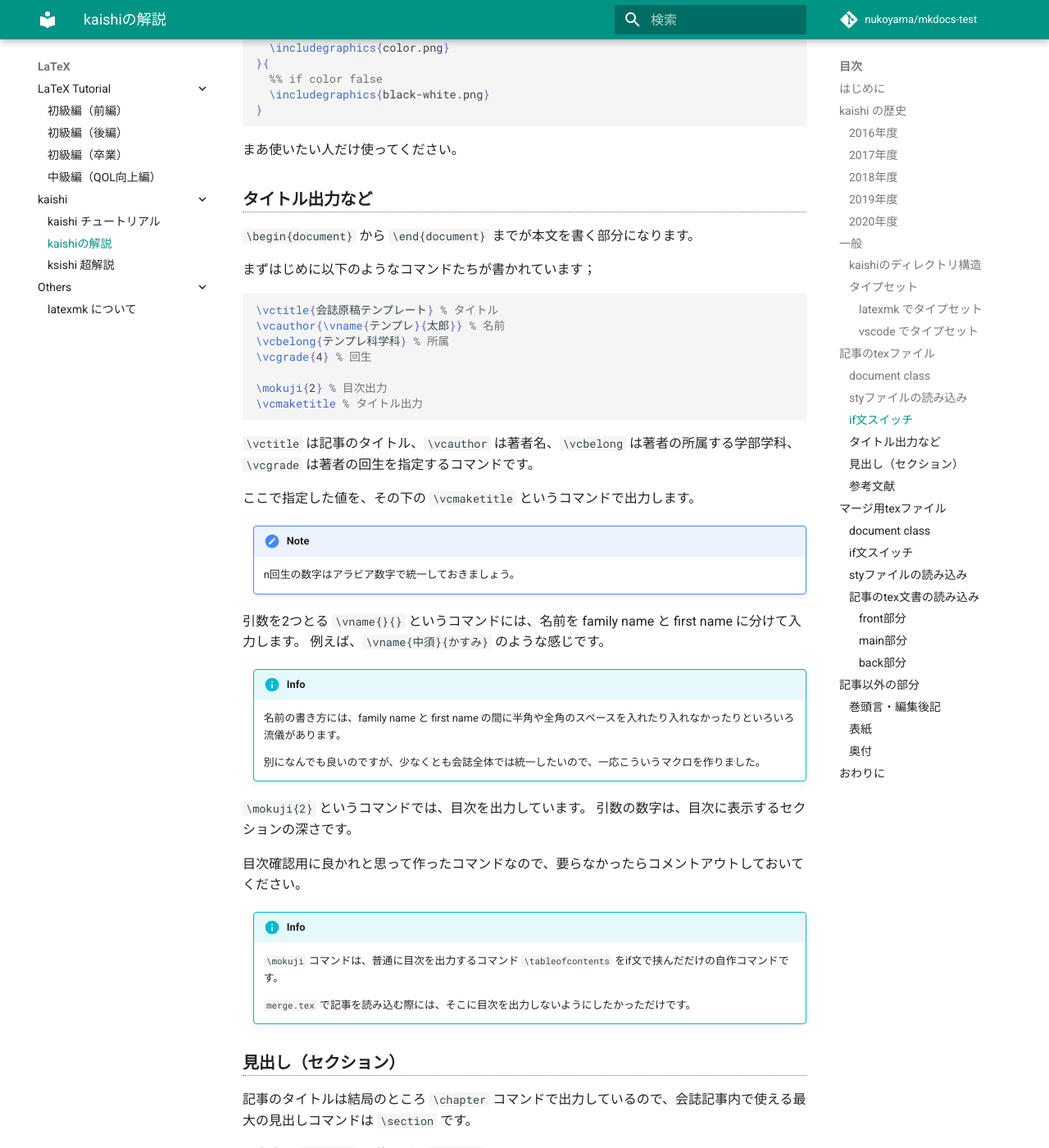
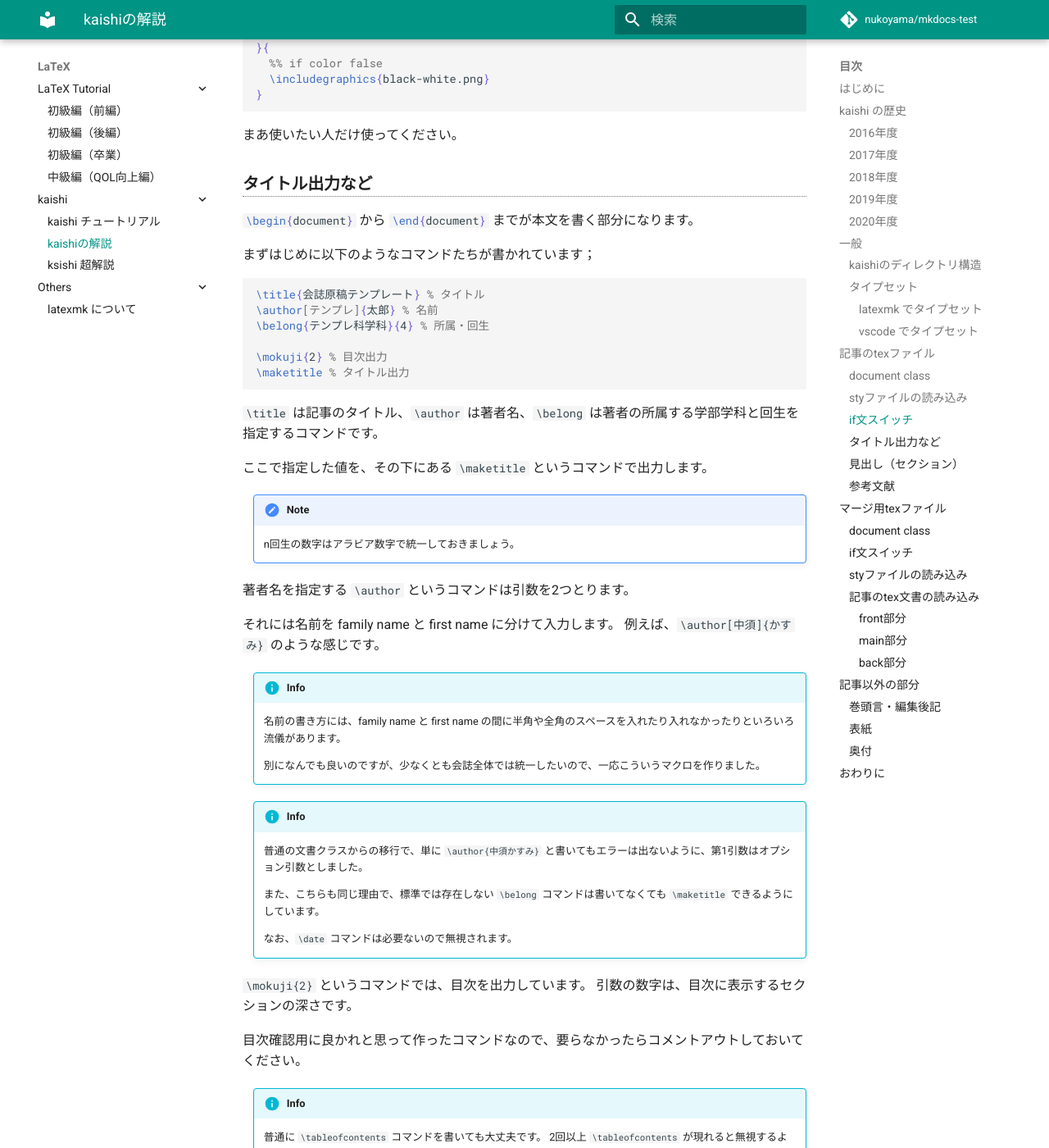
Before and after one commit to znuko/nukodocs, an MkDocs documentation site: the page built from docs/tex/kaishi02.md, in a window 1280 px wide and 1400 px high, scrolled down 6889 px. Shown: the whole window at 82% size. Built offline with MkDocs 1.6.1 and Material for MkDocs 9.7.7, drawn with Linux system fonts in a browser that asks for light colours; comment, search, counter and statistics services are not loaded; some of the changed text lies outside the part shown.

Commit message:
kaishiリポジトリの変更に伴う修正

````diff
--- a/docs/tex/kaishi02.md
+++ b/docs/tex/kaishi02.md
@@ -174,18 +174,16 @@
 \usepackage{vuccaken}
 \usepackage{template} % Your sty File
 
-% \analogtrue
 % \colorfalse
 
 \begin{document}
 
-\vctitle{会誌原稿テンプレート} % タイトル
-\vcauthor{\vname{テンプレ}{太郎}} % 名前
-\vcbelong{テンプレ科学科} % 所属
-\vcgrade{4 }% 回生
+\title{会誌原稿テンプレート} % タイトル
+\author[テンプレ]{太郎} % 名前
+\belong{テンプレ科学科}{4} % 所属・回生
 
 \mokuji{2} % 目次出力
-\vcmaketitle % タイトル出力
+\maketitle % タイトル出力
 
 %% 以下本文
 \section*{はじめに}
@@ -219,6 +217,14 @@
 `vkaishi` クラスは、`jsbook` クラスという和文書籍のためのクラスを改造したものです。
 実際、`vkaishi.cls` の中で `jsbook` クラスを読み込んでいます。
 
+!!! note
+    クラスのオプションに `analog` というものを用意しています。
+    これを指定すると、見開きのページの間にマージン（スペース）を入れます。
+    会誌を紙で印刷し、製本する際にホチキス留めのスペースを確保するためのものです。
+
+    インナーマージンを入れると言っても、コンテンツ（本文）の領域（幅）を外側へ平行移動するだけなので、レイアウトが崩れるということはありません。
+
+
 ## styファイルの読み込み
 
 プリアンブルではまず、styファイルを読み込んでいます；
@@ -251,17 +257,11 @@
 プリアンブルにはまだ何か書かれています；
 
 ```tex
-% \analogtrue
 % \colorfalse
 ```
 
-デフォルトではコメントアウトしていますが、これらはif文のスイッチです。
-コメントアウトを消すと機能します。
-
-`\analogtrue` は、会誌を紙に印刷する際に、見開きのページの間にマージン（スペース）を入れるためのスイッチです。
-これをオンにすることで、インナーマージンが入った際の見栄えを確認することができます。
-
-コンテンツ（本文）の幅は変わらず、外側に平行移動して内側にマージンを入れるだけで、レイアウトが崩れたりとかはしないので、わざわざ気にしないで良いです。
+デフォルトではコメントアウトしていますが、これはif文のスイッチです。
+コメントアウトを解除すると機能します。
 
 `\colorfalse` は、カラー印刷用とモノクロ印刷用で図などを切り替えるためのスイッチです。
 これをオンにすると、モノクロ印刷用にカラーをオフにします。
@@ -282,34 +282,43 @@
 
 ## タイトル出力など
 
-`\begin{document}` から `\end{document}` までが本文を書く部分になります。
+`#!tex \begin{document}` から `#!tex \end{document}` までが本文を書く部分になります。
 
 まずはじめに以下のようなコマンドたちが書かれています；
 
 ```tex
-\vctitle{会誌原稿テンプレート} % タイトル
-\vcauthor{\vname{テンプレ}{太郎}} % 名前
-\vcbelong{テンプレ科学科} % 所属
-\vcgrade{4} % 回生
+\title{会誌原稿テンプレート} % タイトル
+\author[テンプレ]{太郎} % 名前
+\belong{テンプレ科学科}{4} % 所属・回生
 
 \mokuji{2} % 目次出力
-\vcmaketitle % タイトル出力
+\maketitle % タイトル出力
 ```
 
-`\vctitle` は記事のタイトル、`\vcauthor` は著者名、`\vcbelong` は著者の所属する学部学科、`\vcgrade` は著者の回生を指定するコマンドです。
+`\title` は記事のタイトル、`\author` は著者名、`\belong` は著者の所属する学部学科と回生を指定するコマンドです。
 
-ここで指定した値を、その下の `\vcmaketitle` というコマンドで出力します。
+ここで指定した値を、その下にある `\maketitle` というコマンドで出力します。
 
 !!! note
     n回生の数字はアラビア数字で統一しておきましょう。
 
-引数を2つとる `\vname{}{}` というコマンドには、名前を family name と first name に分けて入力します。
-例えば、`\vname{中須}{かすみ}` のような感じです。
+著者名を指定する `\author` というコマンドは引数を2つとります。
+
+それには名前を family name と first name に分けて入力します。
+例えば、`\author[中須]{かすみ}` のような感じです。
 
 !!! info
     名前の書き方には、family name と first name の間に半角や全角のスペースを入れたり入れなかったりといろいろ流儀があります。
 
     別になんでも良いのですが、少なくとも会誌全体では統一したいので、一応こういうマクロを作りました。
+
+!!! info
+    普通の文書クラスからの移行で、単に `\author{中須かすみ}` と書いてもエラーは出ないように、第1引数はオプション引数としました。
+
+    また、こちらも同じ理由で、標準では存在しない `\belong` コマンドは書いてなくても `\maketitle` できるようにしています。
+
+    なお、`\date` コマンドは必要ないので無視されます。
+
 
 `\mokuji{2}` というコマンドでは、目次を出力しています。
 引数の数字は、目次に表示するセクションの深さです。
@@ -317,15 +326,29 @@
 目次確認用に良かれと思って作ったコマンドなので、要らなかったらコメントアウトしておいてください。
 
 !!! info
-    `\mokuji` コマンドは、普通に目次を出力するコマンド `\tableofcontents` をif文で挟んだだけの自作コマンドです。
+    普通に `\tableofcontents` コマンドを書いても大丈夫です。
+    2回以上 `\tableofcontents` が現れると無視するようにコマンドを再定義しました。
 
-    `merge.tex` で記事を読み込む際には、そこに目次を出力しないようにしたかっただけです。
+!!! info
+    `\mokuji{#1}` コマンドは、`merge.tex` 以外では次のように置き換えられます。
+
+    ```tex
+    \frontmatter % ページ番号ローマ数字
+    \setcounter{tocdepth}{#1} % 目次に表示する深さ
+    \tableofcontents % 目次出力
+    \mainmatter  % ページ番号アラビア数字
+    ```
+
+    つまり、単にページ番号を変更して `\tableofcontents` で目次出力しているだけです。
 
 ## 見出し（セクション）
 
 記事のタイトルは結局のところ `\chapter` コマンドで出力しているので、会誌記事内で使える最大の見出しコマンドは `\section` です。
 
 記事内で `\chapter` は使わず、`\section` 以下でうまくやりくりしてください。
+
+!!! note
+    `\section`, `\subsection`, `\subsubsection` などが使えます。
 
 ## 参考文献
 
@@ -410,10 +432,12 @@
 
 文書クラス（`vkaishi`）のオプションで `merge` が与えられていれば、そのtex文書は記事の統合のためのファイル、与えられていなければ単なる記事のファイルであると判断されます。
 
+!!! note
+    紙に印刷して製本する場合は、クラスのオプションに `analog` を設定してください。
+
 ## if文スイッチ
 
 ```tex
-% \analogtrue
 % \colorfalse
 ```
 
@@ -484,7 +508,7 @@
 
 ### back部分
 
-```
+```tex
 \backmatter
 \vInputTeX[_BK]{04-hensyukoki} % 編集後記
 \vInputTeX[_BK]{05-okuduke}    % 奥付
@@ -543,6 +567,9 @@
 `preface` 環境は5つの引数をとります。
 順に、節の名前（巻頭言か編集後記）、著者の役職（会長とか）、著者の所属学科、著者名、日付を指定します。
 
+!!! fail
+    `preface` 環境は改良予定です。しばしお待ちを。
+
 ## 表紙
 
 表紙もLaTeXで作成します。
````
Also changed, not shown: other parts of docs/tex/kaishi02.md (+5 -6 lines), docs/tex/kaishi01.md (+25 -11 lines).
